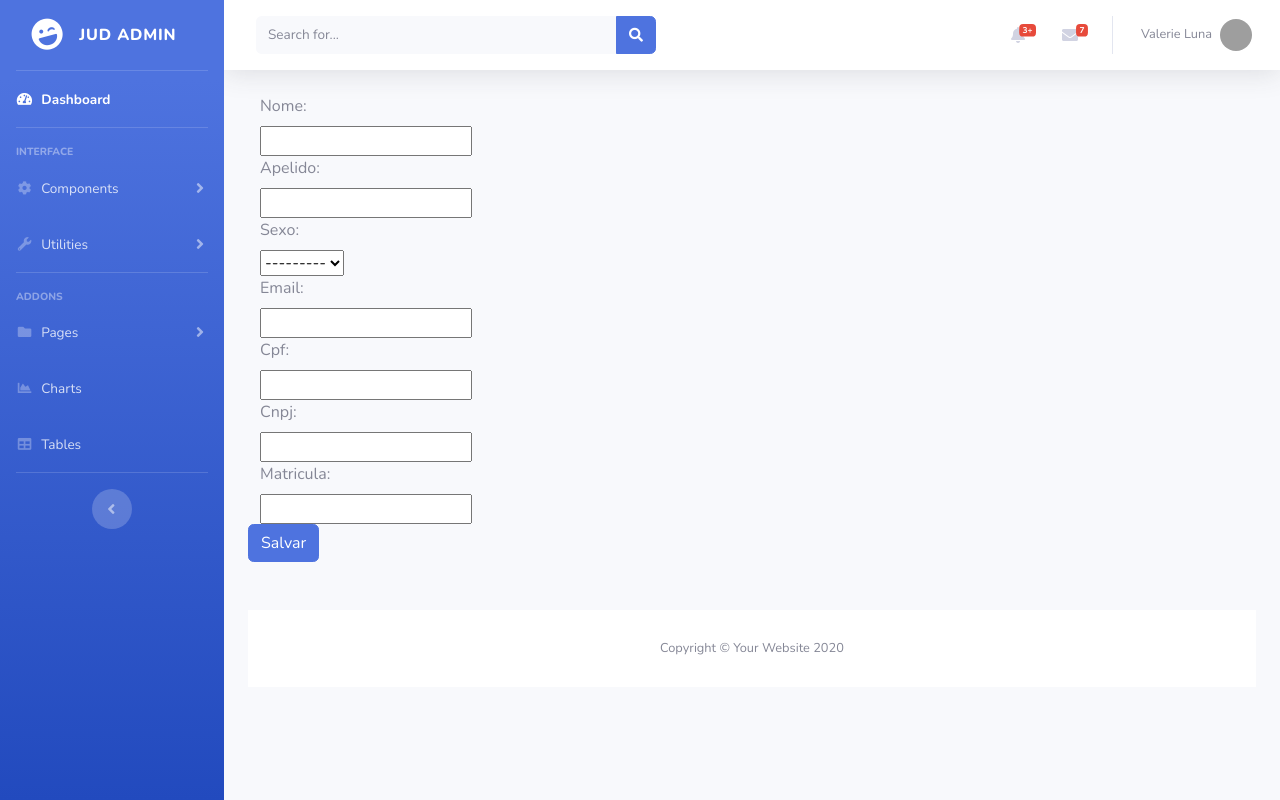
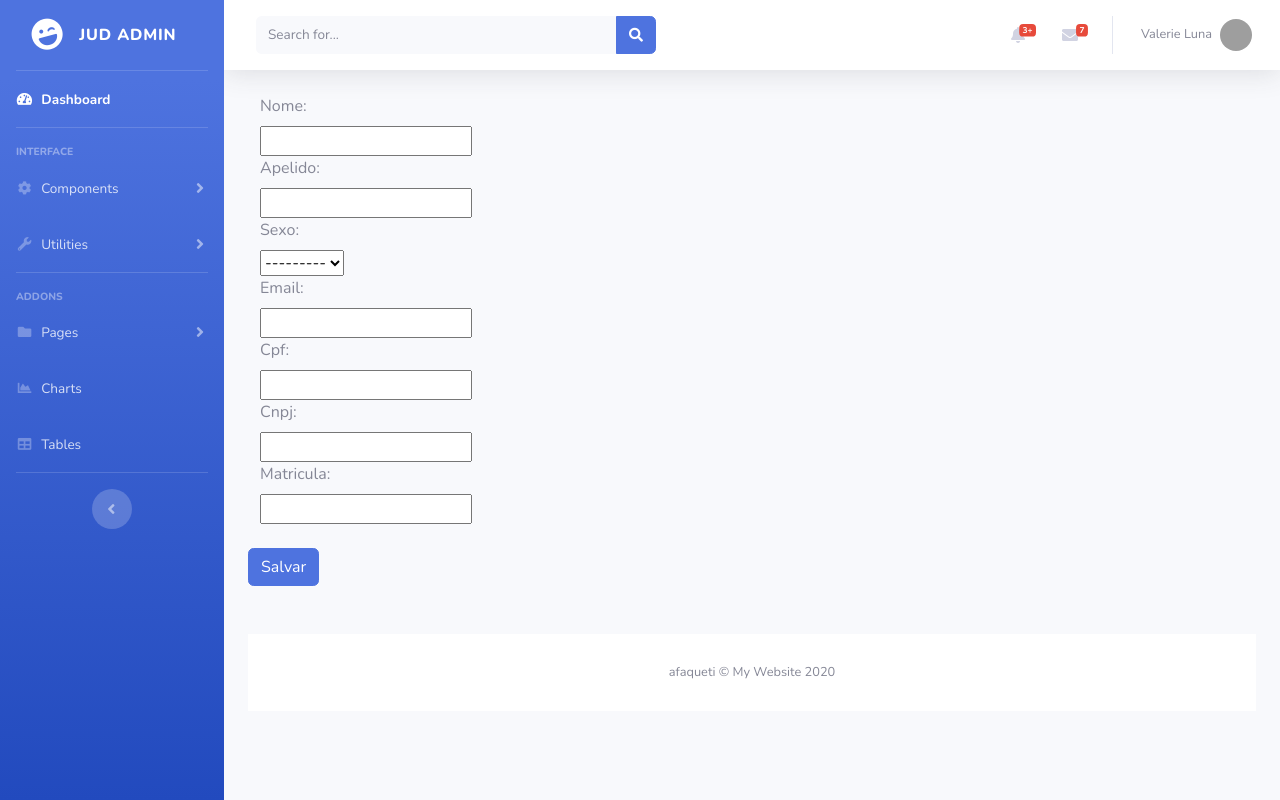
Before and after one commit to afaqueti/firststep, a Django app: page /cli/cad/ in a window 1280 px wide. Run offline with Django 3.2, Linux system fonts and the light colour scheme; some libraries are stand-ins or nearby versions; grey boxes are pictures that could not be loaded.

Commit message:
atualização do footer app clientes templates

```diff
--- a/clientes/templates/cadastro.html
+++ b/clientes/templates/cadastro.html
@@ -340,6 +340,7 @@
             {% csrf_token %}
                 {{ form }}
           </div>
+          <br>
             <button class="btn btn-primary" type="submit" > Salvar </button>
         </form>
 
@@ -399,7 +400,7 @@
       <footer class="sticky-footer bg-white">
         <div class="container my-auto">
           <div class="copyright text-center my-auto">
-            <span>Copyright &copy; Your Website 2020</span>
+            <span>afaqueti &copy; My Website 2020</span>
           </div>
         </div>
       </footer>
```
